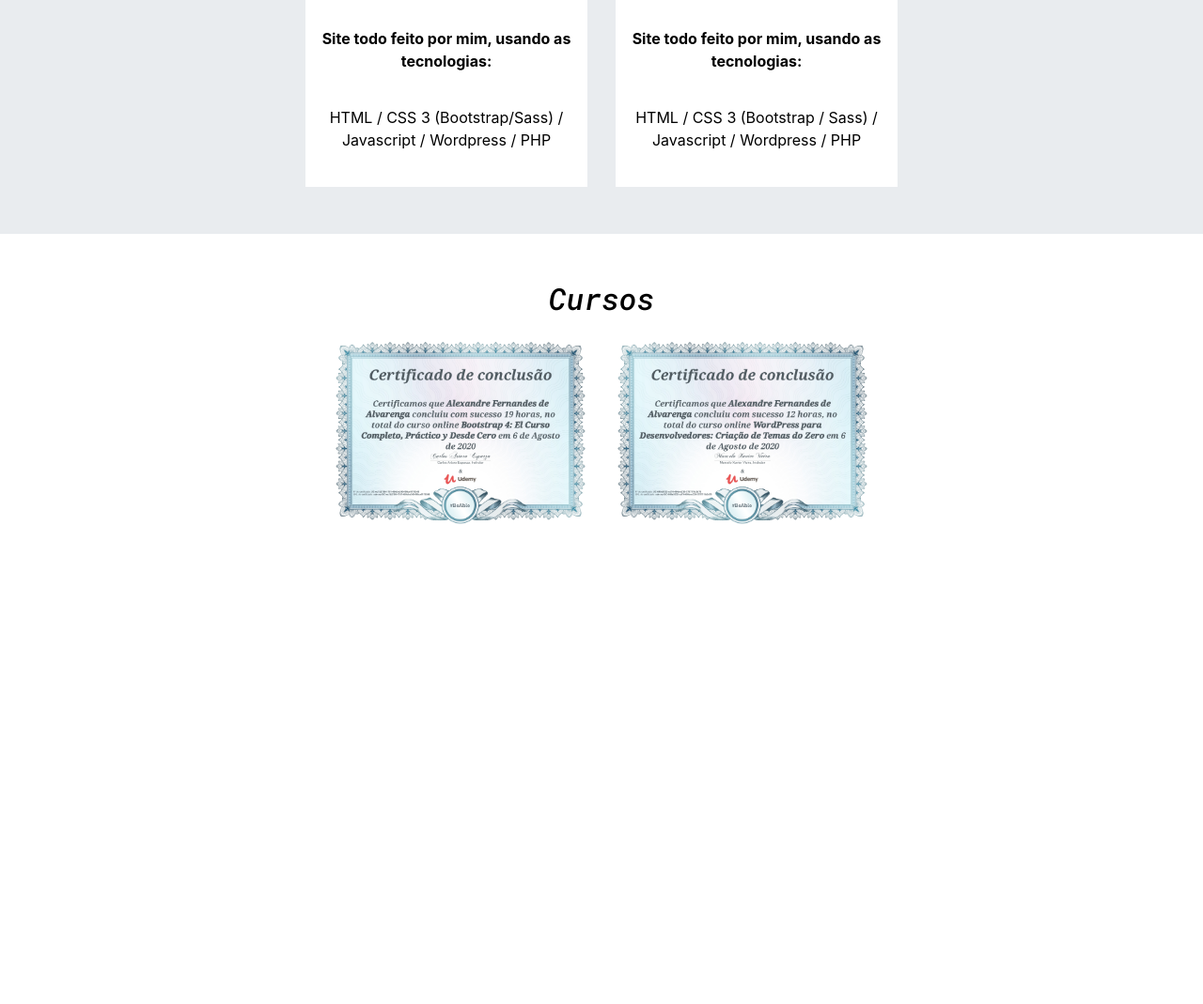
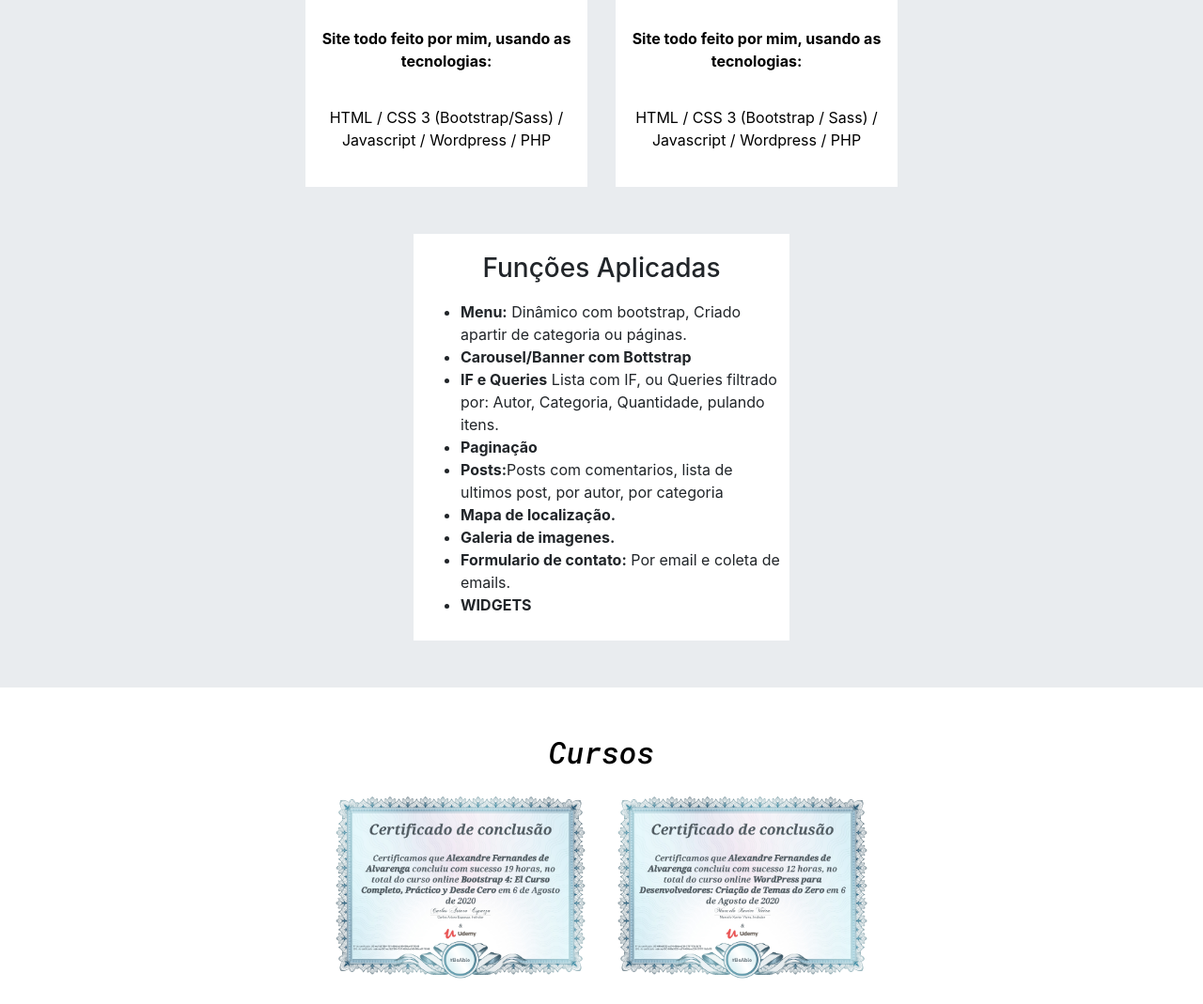
Before and after one commit to 2011Alexandrealvarenga/Portfolio2, a PHP site: page / in a window 1280 px wide. Shown: the part 2479-3548 px from the top of the page at 94% size. Before the commit the page ends 3037 px from the top, so only its background shows below. Run offline with PHP 8.4, Linux system fonts and the light colour scheme; some libraries are stand-ins or nearby versions.

Commit message:
insert funcoes

```diff
--- a/index.html
+++ b/index.html
@@ -192,6 +192,7 @@
                 <div class="desc-trabalho">
                   <p class="p-desc">Site todo feito por mim, usando as tecnologias:</p>
                   <p class="p-desc-b">HTML / CSS (Bootstrap / Sass) / Javascript / PHP Xampp / MySql e Wordpress.</p>
+
                 </div>
               </a>
             </div>
@@ -244,12 +245,25 @@
                 </div>
               </a>
             </div>
-
-
-
           </div>
-
-
+        </div>
+      </div>
+      <div class="row">
+        <div class="col d-flex justify-content-center">
+          <div class="funcoes">
+            <h3>Funções Aplicadas</h3>
+            <ul>
+              <li><b>Menu:</b> Dinâmico com bootstrap, Criado apartir de categoria ou páginas.</li>
+              <li><b>Carousel/Banner com Bottstrap</b></li>
+              <li><b>IF e Queries</b> Lista com IF, ou Queries filtrado por: Autor, Categoria, Quantidade, pulando itens.</li>
+              <li><b>Paginação</b></li>
+              <li><b>Posts:</b>Posts com comentarios, lista de ultimos post, por autor, por categoria</li>
+              <li><b>Mapa de localização.</b></li>
+              <li><b>Galeria de imagenes.</b></li>
+              <li><b>Formulario de contato:</b> Por email e coleta de emails.</li>
+              <li><b>WIDGETS</b></li>
+            </ul>
+          </div>
         </div>
       </div>
     </div><!--TRABALHOS REALIZADOS -->
--- a/style.css
+++ b/style.css
@@ -396,13 +396,14 @@ color: #000;
   font-size: 16px;
 }
 
-.trabalho .trabalhos .unid-trabalho h3{
-  color: #000;
-}
-
-
-
-
+.trabalho .trabalhos .unid-trabalho h3{ color: #000;}
+.trabalho .funcoes{
+  width: 400px;
+  background: #fff;
+  padding: 10px;
+  margin-top: 50px;}
+.trabalho .funcoes h3{padding: 10px;}
+.trabalho .funcoes ul li{text-align: left;}
 
 
 
```
